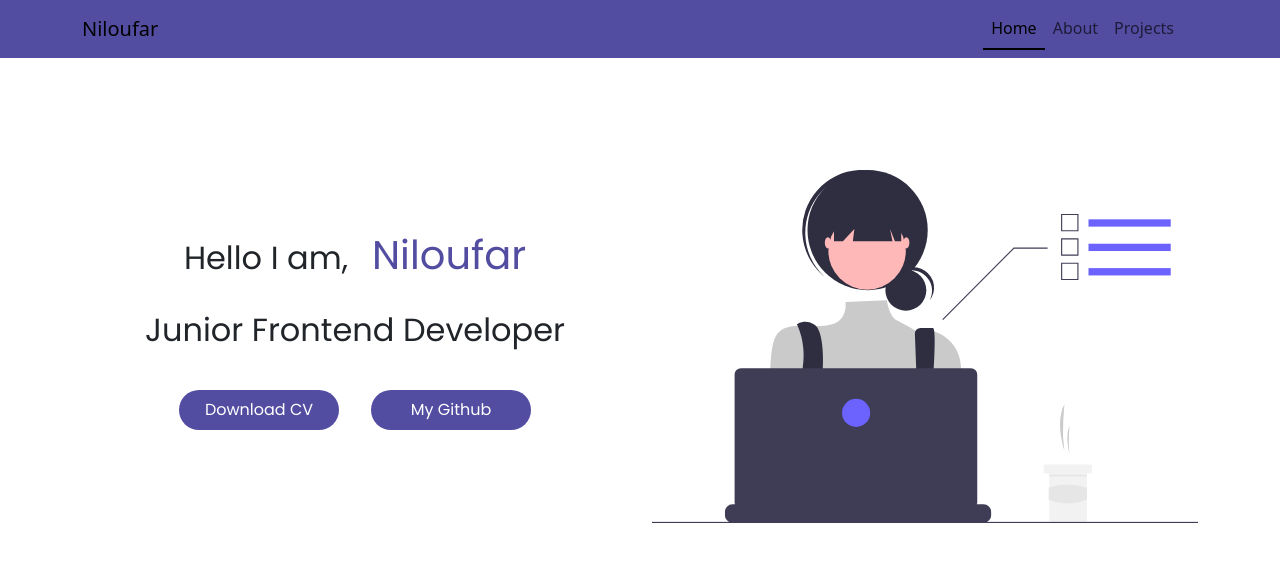
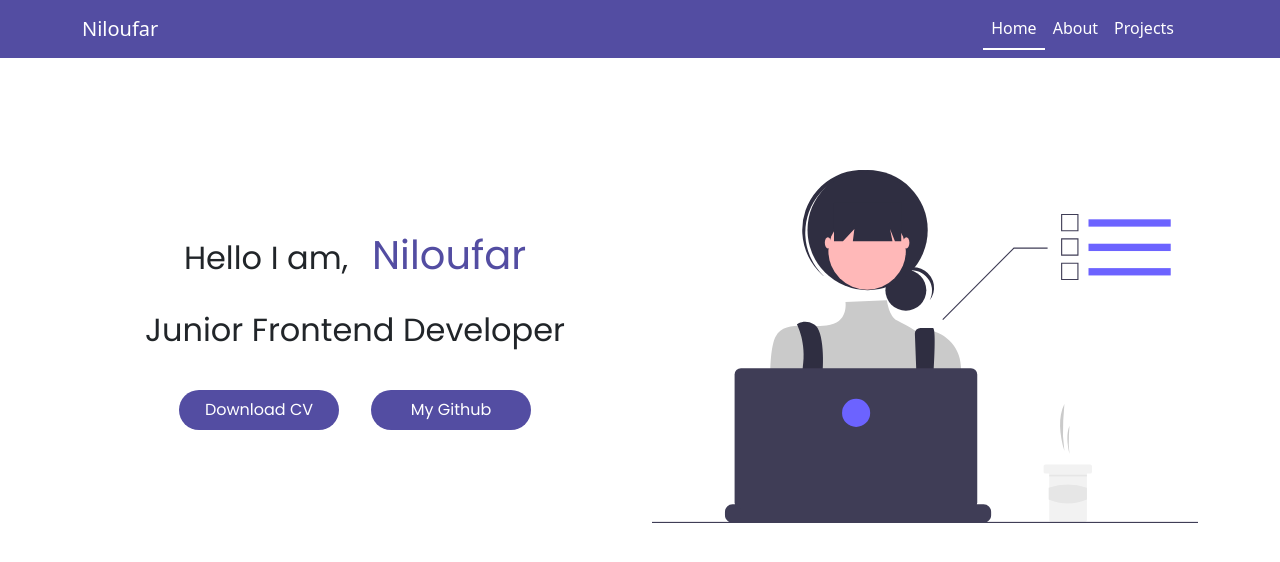
Before and after one commit to Niloufar97/react-portfolio, a React (Vite) app: page / in a window 1280 px wide. Shown: the top 562 px of the page. Built offline with nearby package versions, Linux system fonts and the light colour scheme.

Commit message:
change the color of navbarlinks

```diff
--- a/src/components/navbar/navbar.css
+++ b/src/components/navbar/navbar.css
@@ -1,7 +1,16 @@
 .myNav{
     background-color: #534da2;
+}
+.myNav .navbar-brand{
     color: white;
 }
-.nav-link.active{
-    border-bottom: 2px solid black;
+.myNav .nav-link{
+    color: #fff;
 }
+.myNav .navbar-nav .nav-link.active {
+    color: #fff ;
+    border-bottom: 2px solid white;
+}
+.myNav .navbar-nav .nav-link:hover{
+    color: #fff;
+}
```
